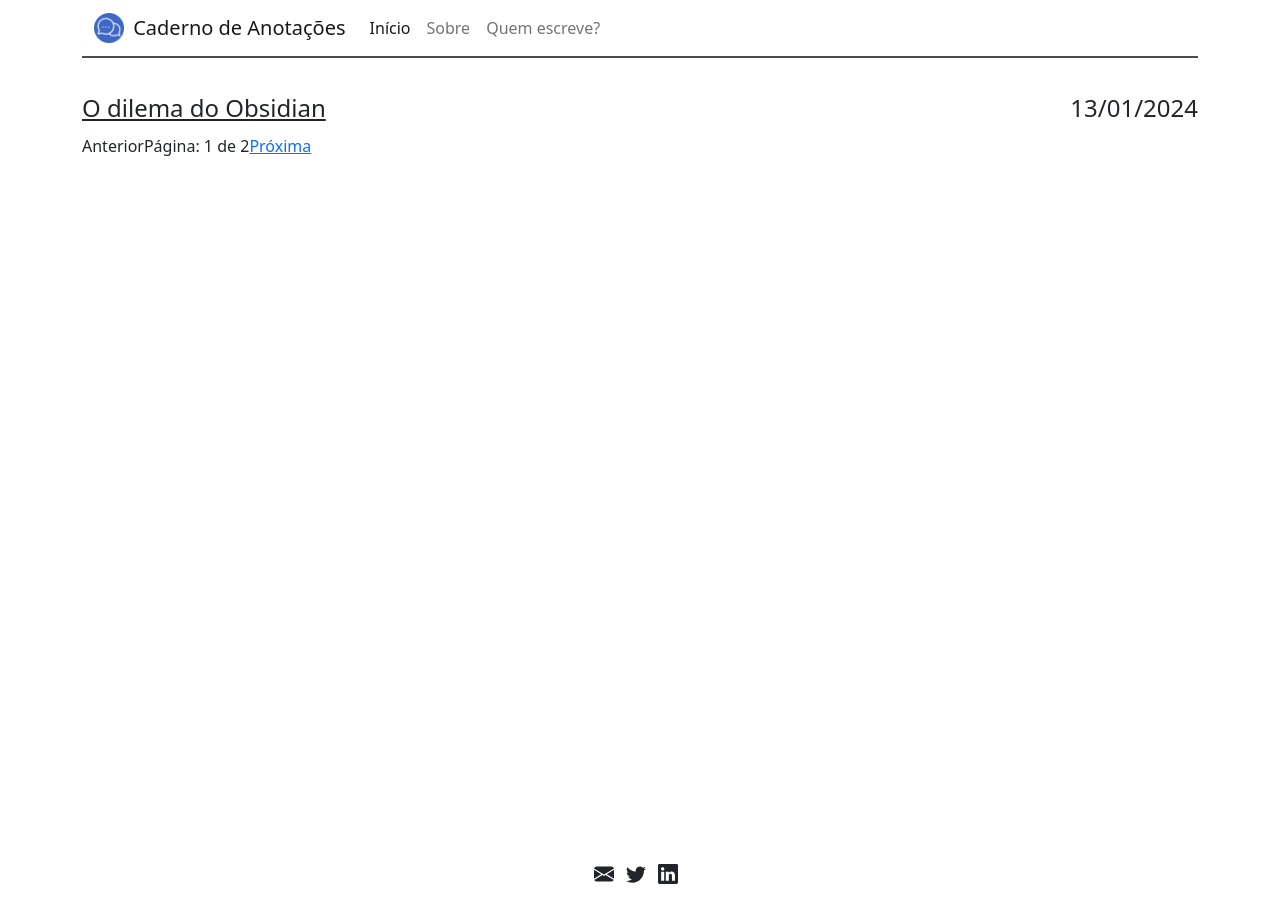
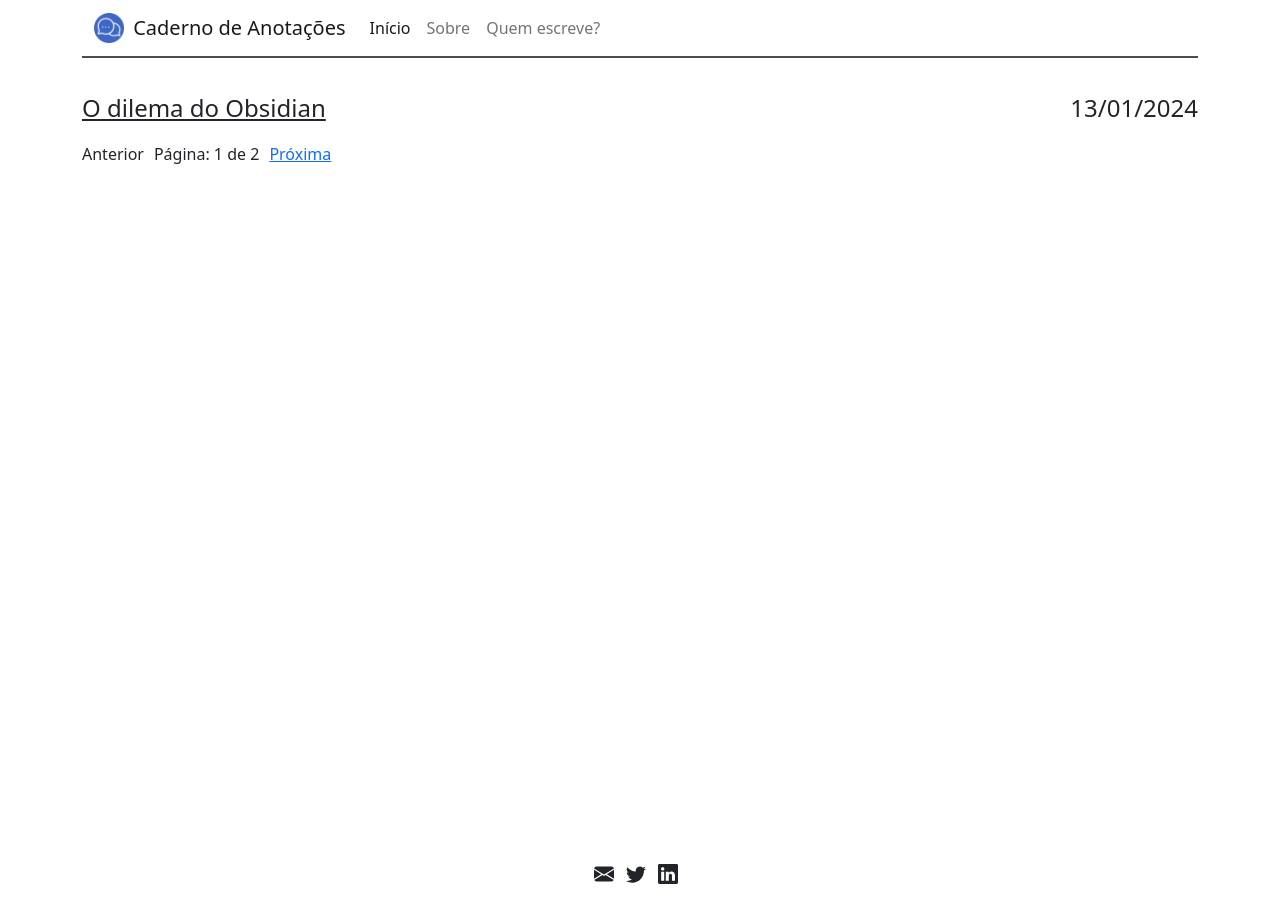
Before and after one commit to brunodeblasi/blog, a Jekyll site: the page built from index.html, in a window 1280 px wide. Built offline with Jekyll 4.4.1, drawn with Linux system fonts in a browser that asks for light colours; the list of posts is cut into pages by our own code.

Commit message:
Update main.scss

```diff
--- a/_sass/main.scss
+++ b/_sass/main.scss
@@ -73,6 +73,18 @@
   margin-right: 0.25rem !important;
 }
 
+.pagination {
+  margin-top: 1em;
+}
+
+.previous {
+  margin-right: 10px;
+}
+
+.page_number {
+  margin-right: 10px;
+}
+
 @media (prefers-color-scheme: dark) {
   .footer-icon-links {
     text-decoration: none;
```
